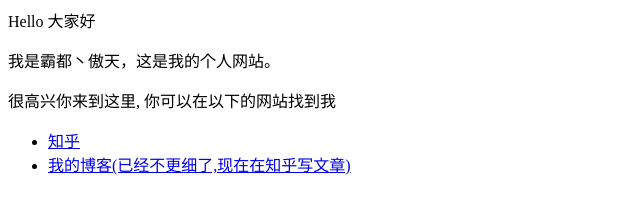
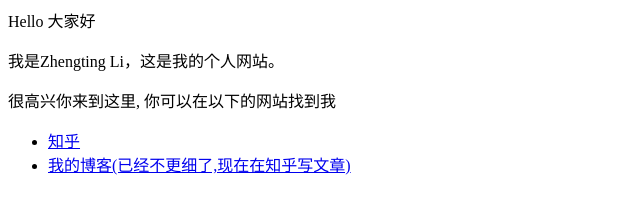
Before and after one commit to Justin-Zhengting-Li/zhengtingli.github.io, a plain HTML site: page index.html in a window 1280 px wide. Shown: the full height of the page, 0-640 px from the left. Drawn offline with Linux system fonts and the light colour scheme.

Commit message:
index.html

```diff
--- a/index.html
+++ b/index.html
@@ -1,5 +1,5 @@
 <p>Hello 大家好</p>
-<p>我是霸都丶傲天，这是我的个人网站。 </p>
+<p>我是Zhengting Li，这是我的个人网站。 </p>
 <p>很高兴你来到这里, 你可以在以下的网站找到我</p>
 
 <ul>
```
